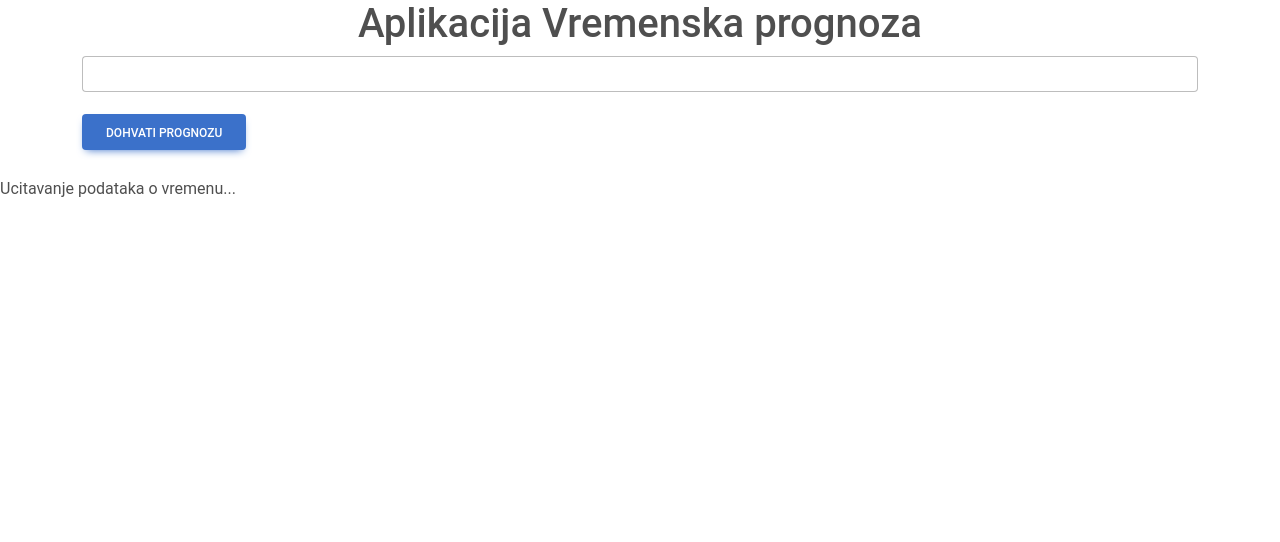
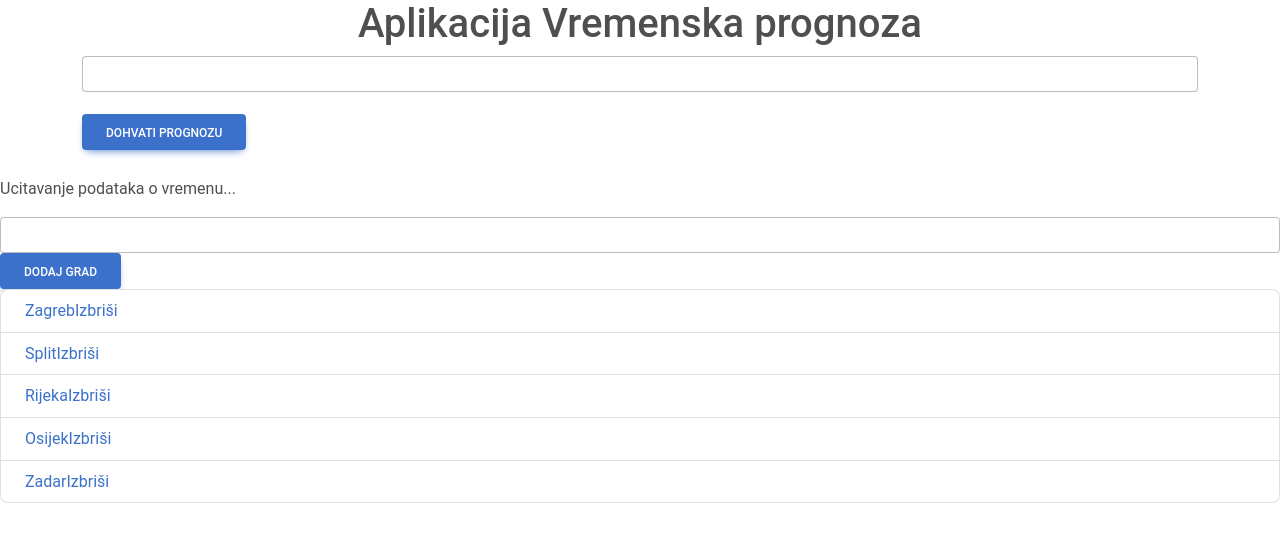
Before and after one commit to imatic1911/vremenska-prognoza-app, a React (Create React App) app: page / in a window 1280 px wide. Shown: the top 542 px of the page. Built offline with nearby package versions, Linux system fonts and the light colour scheme; no server answers.

Commit message:
Zaopcet mehanizam dodavnja favorit gradova

```diff
--- a/src/App.js
+++ b/src/App.js
@@ -1,5 +1,7 @@
 import React from 'react';
 import PrognozaTrenutniDan from './components/PrognozaTrenutniDan';
+import FavoritiGradova from './components/FavoritiGradova';
+
 
 
 const App = () => {
@@ -7,6 +9,7 @@ const App = () => {
     <div>
       <h1 style={{textAlign: 'center'}}>Aplikacija Vremenska prognoza</h1>
       <PrognozaTrenutniDan />
+      <FavoritiGradova />
     </div>
   );
 };
--- /dev/null
+++ b/src/components/FavoritiGradova.jsx
@@ -0,0 +1,54 @@
+import React, { useEffect, useState } from 'react';
+import { MDBBtn, MDBInput, MDBListGroup, MDBListGroupItem } from 'mdb-react-ui-kit';
+
+import podaciGradova from '../gradovi.json';
+import { setBackgroundImage } from '../helpers/pozadina.js'
+import { fetchData } from '../helpers/pozivApi.js';
+
+const FavoritiGradova = () => {
+  const [gradovi, postaviGradove] = useState(podaciGradova);
+  const [noviGrad, postaviNoviGrad] = useState('');
+  const [weatherData, setWeatherData] = useState(null); // Primer stanja za vremenske podatke
+  const [bgGif, setBGGif] = useState(undefined);
+  const city = 'Zagreb'; // Zamijenite sa odgovarajućim gradom
+
+  useEffect(() => {
+    console.log("GRAD je:" + city);
+    fetchData(city, setWeatherData, setBackgroundImage, setBGGif);
+  }, []);
+
+  const dodajGrad = () => {
+    if (noviGrad.trim() === '') return;
+
+    postaviGradove([...gradovi, noviGrad]);
+    postaviNoviGrad('');
+  };
+
+  const obrisiGrad = (gradZaBrisanje) => {
+    const azuriraniGradovi = gradovi.filter(grad => grad !== gradZaBrisanje);
+    postaviGradove(azuriraniGradovi);
+  };
+
+  return (
+    <div>
+      <MDBInput
+        type="text"
+        value={noviGrad}
+        onChange={e => postaviNoviGrad(e.target.value)}
+        placeholder="Unesite novi grad"
+      />
+      <MDBBtn onClick={dodajGrad}>Dodaj Grad</MDBBtn>
+
+      <MDBListGroup>
+        {gradovi.map(grad => (
+          <MDBListGroupItem key={grad}>
+            <a href='#' onClick={() => fetchData(grad, setWeatherData, setBackgroundImage, setBGGif)}>{grad}</a>
+            <a href="#" onClick={() => obrisiGrad(grad)}>Izbriši</a>
+          </MDBListGroupItem>
+        ))}
+      </MDBListGroup>
+    </div>
+  );
+};
+
+export default FavoritiGradova;
--- a/src/components/PrognozaTrenutniDan.jsx
+++ b/src/components/PrognozaTrenutniDan.jsx
@@ -11,37 +11,21 @@ import {
     MDBInput
   } from "mdb-react-ui-kit";
   import { setBackgroundImage } from '../helpers/pozadina.js'
-import gradovi from '../listaGradova.json';
+  import { fetchData } from '../helpers/pozivApi.js';
 
 const PrognozaTrenutniDan = () => {
   const [city, setCity] = useState('');
   const [weatherData, setWeatherData] = useState(null);
-  const [selectedCity, setSelectedCity] = useState(['Split']); // Dodano stanje za odabrani grad
-  const [favoriteCities, setFavoriteCities] = useState([]);
   const [bgGif, setBGGif] = useState(undefined);
-  const API_KEY = 'aa6ceb23fdb262039c170ab24b33fd67';
+ // const API_KEY = 'aa6ceb23fdb262039c170ab24b33fd67';
+ const API_KEY = '895284fb2d2c50a520ea537456963d9c'
 
 
-  const fetchData = async () => {
-    try {
-      const response = await axios.get(
-        `https://api.openweathermap.org/data/2.5/weather?q=${city}&units=metric&lang=hr&appid=${API_KEY}`
-      );
-      setWeatherData(response.data);
 
-      // Podesiti pozadinu ovisno vrijednosti maina, jeli oblaka, kiša, sunce itd.
-      const main = weatherData.weather[0].main;
-      console.log("Vrijednost od main:", main);
-      setBackgroundImage(main, setBGGif);
-
-      console.log(response.data); // U console.log se može viditi cijela prognoza
-    } catch (error) {
-      console.error(error);
-    }
-  };
 
   useEffect(() => {
-    fetchData();
+    console.log("GRAD je:" + city);
+    fetchData(city, setWeatherData, setBackgroundImage, setBGGif);
   }, []);
 
   const handleInputChange = (e) => {
@@ -50,13 +34,7 @@ const PrognozaTrenutniDan = () => {
 
   const handleSubmit = (e) => {
     e.preventDefault();
-    fetchData();
-  };
-
-
-  const removeFavoriteCity = (cityToRemove) => {
-    const updatedFavorites = favoriteCities.filter((city) => city !== cityToRemove);
-    setFavoriteCities(updatedFavorites);
+    fetchData(city, setWeatherData, setBackgroundImage, setBGGif);
   };
 
   return (
--- /dev/null
+++ b/src/helpers/pozivApi.js
@@ -0,0 +1,19 @@
+import axios from 'axios';
+
+export const fetchData = async (city, setWeatherData, setBackgroundImage, setBGGif) => {
+  try {
+   // const API_KEY = 'aa6ceb23fdb262039c170ab24b33fd67';   --- Moj API ali many request
+   const API_KEY = '895284fb2d2c50a520ea537456963d9c'
+    const response = await axios.get(
+      `https://api.openweathermap.org/data/2.5/weather?q=${city}&units=metric&lang=hr&appid=${API_KEY}`
+    );
+    setWeatherData(response.data);
+
+    const main = response.data.weather[0].main;
+    setBackgroundImage(main, setBGGif);
+
+    console.log(response.data); // U console.log se može viditi cijela prognoza
+  } catch (error) {
+    console.error(error);
+  }
+};
```
Also changed, not shown: src/components/Favoriti.jsx (deleted, +0 -15 lines), src/gradovi.json (renamed from src/listaGradova.json).
